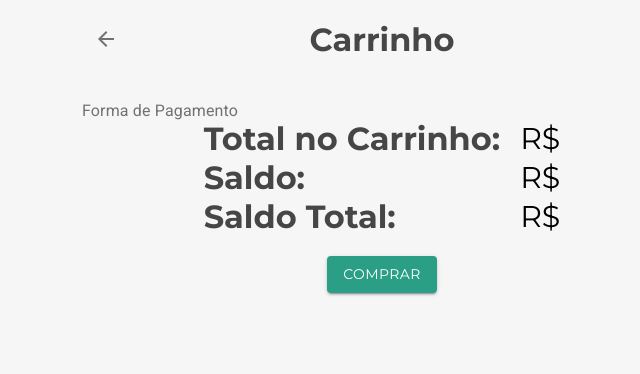
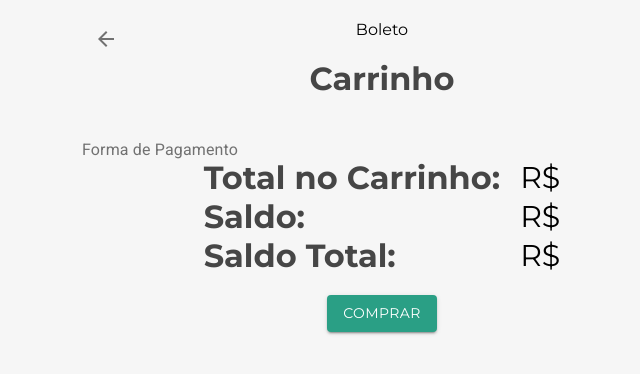
Before and after one commit to Olifrans/react-gerenciando-estados-globais-contextapi, a React (Create React App) app: page /carrinho in a window 1280 px wide. Shown: the top 374 px of the page, without its empty margins (258-898 px from the left). Built offline with nearby package versions, Linux system fonts and the light colour scheme.

Commit message:
feat: Telas tipos e forma de pagamentos

```diff
--- /dev/null
+++ b/src/common/context/Pagamento.js
@@ -0,0 +1,45 @@
+import { createContext, useState } from "react";
+
+export const PagamentoContext = createContext();
+
+PagamentoContext.displayName = "Pagamento";
+
+export const PagamentoProvider = ({ children }) => {
+  const tiposPagamento = [
+    {
+      nome: "Boleto",
+      juros: 1,
+      id: 1,
+    },
+    {
+      nome: "Cartão de Crédito",
+      juros: 1.3,
+      id: 2,
+    },
+
+    {
+      nome: "PIX",
+      juros: 1,
+      id: 3,
+    },
+    {
+      nome: "Crediário",
+      juros: 1.5,
+      id: 4,
+    },
+  ];
+
+  const [formaPagamento, setFormaPagamento] = useState(tiposPagamento[0]);
+
+  return (
+    <PagamentoContext.Provider
+      value={{
+        tiposPagamento,
+        formaPagamento,
+        setFormaPagamento,
+      }}
+    >
+      {children}
+    </PagamentoContext.Provider>
+  );
+};
--- a/src/pages/Carrinho/index.js
+++ b/src/pages/Carrinho/index.js
@@ -1,6 +1,10 @@
 import { Button, Snackbar, InputLabel } from "@material-ui/core";
 import MuiAlert from "@material-ui/lab/Alert";
-import { useState } from "react";
+import { useCarrinhoContext } from "common/context/Carrinho";
+import { PagamentoContext } from "common/context/Pagamento";
+import Produto from "components/Produto";
+import { useContext, useState } from "react";
+import { useNavigate } from "react-router-dom";
 import {
   Container,
   Voltar,
@@ -10,10 +14,24 @@ import {
 
 function Carrinho() {
   const [openSnackbar, setOpenSnackbar] = useState(false);
+  const { carrinho } = useCarrinhoContext();
+
+  const { formaPagamento } = useContext(PagamentoContext);
+
+  const navigate = useNavigate();
+
   return (
     <Container>
-      <Voltar />
+      <Voltar onClick={() => navigate(-1)} />
+
+      {formaPagamento.nome}
+
       <h2>Carrinho</h2>
+
+      {carrinho.map((produto) => (
+        <Produto {...produto} key={produto.id} />
+      ))}
+
       <PagamentoContainer>
         <InputLabel> Forma de Pagamento </InputLabel>
       </PagamentoContainer>
--- a/src/pages/Feira/NavBar/index.js
+++ b/src/pages/Feira/NavBar/index.js
@@ -4,14 +4,19 @@ import ShoppingCartIcon from "@material-ui/icons/ShoppingCart";
 import IconButton from "@material-ui/core/IconButton";
 import Badge from "@material-ui/core/Badge";
 import { useCarrinhoContext } from "common/context/Carrinho";
+import { useNavigate } from "react-router-dom";
 
 export default function NavBar() {
   const { quantidadeProdutos } = useCarrinhoContext();
+  const navigate = useNavigate();
 
   return (
     <Nav>
       <Logo />
-      <IconButton disabled={quantidadeProdutos === 0}>
+      <IconButton
+        onClick={() => navigate("/carrinho")}
+        disabled={quantidadeProdutos === 0}
+      >
         <Badge color="primary" badgeContent={quantidadeProdutos}>
           <ShoppingCartIcon />
         </Badge>
--- a/src/pages/Feira/index.js
+++ b/src/pages/Feira/index.js
@@ -13,8 +13,8 @@ function Feira() {
       <NavBar />
       <Header>
         <div>
-          <h2> Olá!{nome}</h2>
-          <h3> Saldo: R${saldo}</h3>
+          <h2> Olá! {nome}</h2>
+          <h3> Saldo: R$ {saldo}</h3>
         </div>
         <p>Encontre os melhores produtos orgânicos!</p>
       </Header>
--- a/src/pages/Login/index.js
+++ b/src/pages/Login/index.js
@@ -34,7 +34,6 @@ function Login() {
         color="primary"
         disabled={nome.length < 3}
         onClick={() => navigate("/feira")}
-
       >
         Avançar
       </Button>
--- a/src/routes.js
+++ b/src/routes.js
@@ -1,4 +1,5 @@
 import { CarrinhoProvider } from "common/context/Carrinho";
+import { PagamentoProvider } from "common/context/Pagamento";
 import { UsuarioProvider } from "common/context/Usuario";
 
 import Carrinho from "pages/Carrinho";
@@ -9,7 +10,6 @@ import { Routes, Route } from "react-router-dom";
 function Rotas() {
   return (
     <Routes>
-
       <Route
         path="/"
         element={
@@ -23,21 +23,25 @@ function Rotas() {
         path="/feira"
         element={
           <UsuarioProvider>
-            <Feira />
+            <CarrinhoProvider>
+              <Feira />
+            </CarrinhoProvider>
           </UsuarioProvider>
         }
       />
 
-
       <Route
         path="/carrinho"
         element={
-          <CarrinhoProvider>
-            <Carrinho />
-          </CarrinhoProvider>
+          <UsuarioProvider>
+            <CarrinhoProvider>
+              <PagamentoProvider>
+                <Carrinho />
+              </PagamentoProvider>
+            </CarrinhoProvider>
+          </UsuarioProvider>
         }
       />
-
     </Routes>
   );
 }
```
Also changed, not shown: src/pages/Carrinho/styles.js (line endings or trailing spaces).
